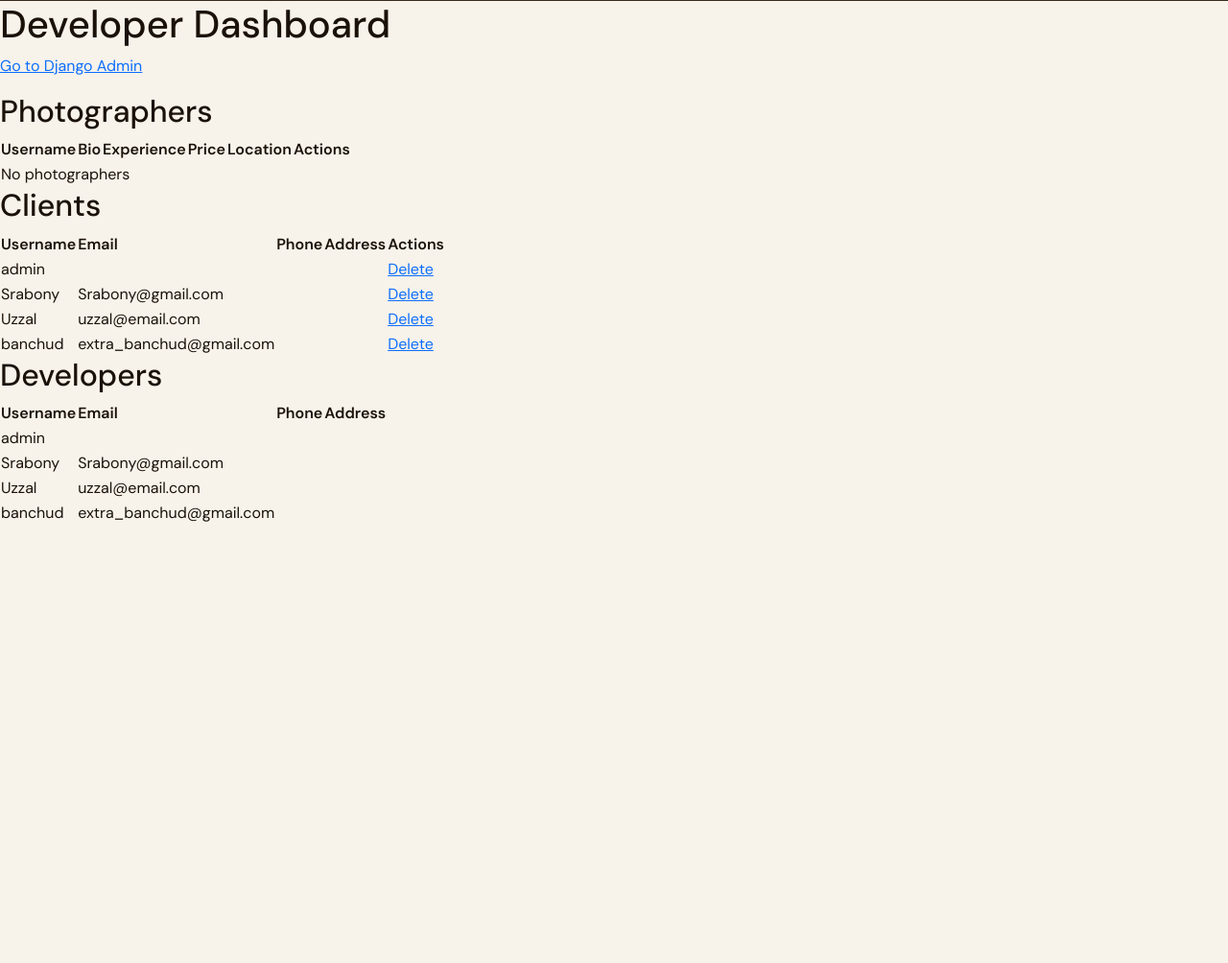
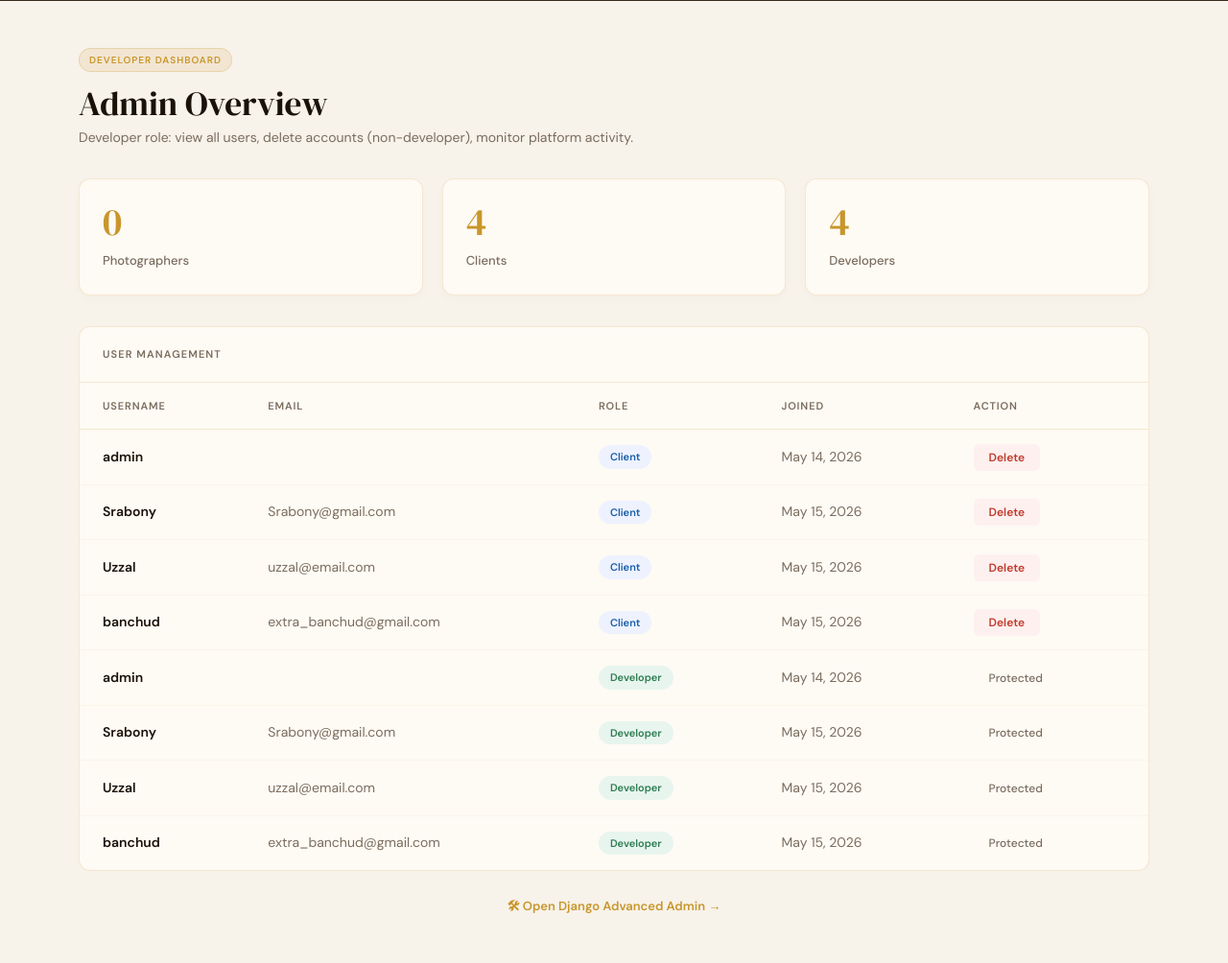
Before and after one commit to Sarker-Sourodip/SnapHire-A-Photographer-Hiring-Platform, a Django app: template templates/accounts/developer_dashboard.html in a window 1280 px wide. Shown: the part 70-1074 px from the top of the page at 96% size. Before the commit the page ends 614 px from the top, so only its background shows below. Run offline with Django 5.2, Linux system fonts and the light colour scheme; the template is opened without the code that fills it: values that come from a table or form of the project are taken from there, others are empty; data comes from the database, SQL or seed files in the repository; both versions use the stored data as it was after the commit.

Commit message:
developer dashboard

```diff
--- a/templates/accounts/developer_dashboard.html
+++ b/templates/accounts/developer_dashboard.html
@@ -1,78 +1,233 @@
 {% extends 'base.html' %}
+{% load static %}
 
-{% block title %}
-Developer Dashboard
-{% endblock %}
+{% block title %}Developer Dashboard - SnapHire{% endblock %}
 
 {% block content %}
-<h1>Developer Dashboard</h1>
-<p><a href="{% url 'admin:index' %}">Go to Django Admin</a></p>
+<style>
+    /* --- DEVELOPER DASHBOARD SPECIFIC STYLES --- */
 
-<h2>Photographers</h2>
-<table>
+    .page-badge {
+        display: inline-block;
+        background: rgba(200, 150, 43, 0.12);
+        border: 1px solid rgba(200, 150, 43, 0.25);
+        color: var(--snap-gold);
+        font-size: 10px;
+        font-weight: 600;
+        letter-spacing: 0.1em;
+        text-transform: uppercase;
+        padding: 4px 10px;
+        border-radius: 20px;
+        margin-bottom: 12px;
+    }
+
+    .section-title {
+        font-family: 'DM Serif Display', serif;
+        font-size: 2.2rem;
+        color: var(--snap-ink);
+        margin-bottom: 4px;
+    }
+
+    .section-sub {
+        font-size: 14px;
+        color: var(--snap-muted);
+        margin-bottom: 32px;
+    }
+
+    /* --- STATS GRID --- */
+    .dev-grid {
+        display: grid;
+        grid-template-columns: repeat(3, 1fr);
+        gap: 20px;
+        margin-bottom: 32px;
+    }
+
+    .dev-stat {
+        background: var(--snap-surface);
+        border: 1px solid var(--snap-border);
+        border-radius: 12px;
+        padding: 24px;
+        box-shadow: 0 4px 12px rgba(0,0,0,0.02);
+    }
+
+    .dev-stat-num {
+        font-family: 'DM Serif Display', serif;
+        font-size: 2.5rem;
+        color: var(--snap-gold);
+        display: block;
+        line-height: 1;
+        margin-bottom: 8px;
+    }
+
+    .dev-stat-lbl {
+        font-size: 13px;
+        color: var(--snap-muted);
+        font-weight: 500;
+    }
+
+    /* --- USER MANAGEMENT TABLE --- */
+    .admin-card {
+        background: var(--snap-surface);
+        border: 1px solid var(--snap-border);
+        border-radius: 12px;
+        padding: 0;
+        overflow: hidden;
+    }
+
+    .admin-card-header {
+        padding: 20px 24px;
+        border-bottom: 1px solid var(--snap-border);
+        font-size: 11px;
+        font-weight: 600;
+        text-transform: uppercase;
+        letter-spacing: 0.1em;
+        color: var(--snap-muted);
+    }
+
+    .user-table {
+        width: 100%;
+        border-collapse: collapse;
+    }
+
+    .user-table th {
+        text-align: left;
+        font-size: 11px;
+        text-transform: uppercase;
+        letter-spacing: 0.08em;
+        color: var(--snap-muted);
+        padding: 16px 24px;
+        border-bottom: 1px solid var(--snap-border);
+        font-weight: 600;
+    }
+
+    .user-table td {
+        padding: 16px 24px;
+        font-size: 14px;
+        color: var(--snap-ink);
+        border-bottom: 1px solid rgba(200, 150, 43, 0.06);
+        vertical-align: middle;
+    }
+
+    .user-table tr:last-child td {
+        border-bottom: none;
+    }
+
+    /* Role Badges */
+    .role-badge {
+        font-size: 11px;
+        font-weight: 600;
+        padding: 4px 12px;
+        border-radius: 20px;
+        display: inline-block;
+    }
+    .rb-photo { background: #FEF9E7; color: #B7770D; }
+    .rb-client { background: #EEF2FF; color: var(--snap-blue); }
+    .rb-dev { background: #E8F5EF; color: var(--snap-green); }
+
+    /* Action Buttons */
+    .btn-del {
+        font-size: 12px;
+        color: var(--snap-red);
+        background: #FEF0EF;
+        border: none;
+        padding: 6px 16px;
+        border-radius: 6px;
+        cursor: pointer;
+        font-weight: 600;
+        text-decoration: none;
+        transition: opacity 0.2s;
+    }
+    .btn-del:hover { opacity: 0.8; color: var(--snap-red); }
+
+    .btn-protected {
+        font-size: 12px;
+        color: var(--snap-muted);
+        background: transparent;
+        padding: 6px 16px;
+        font-weight: 500;
+    }
+</style>
+
+<div class="container py-5">
+
+    <div class="mb-4">
+        <span class="page-badge">DEVELOPER DASHBOARD</span>
+        <h1 class="section-title">Admin Overview</h1>
+        <p class="section-sub">Developer role: view all users, delete accounts (non-developer), monitor platform activity.</p>
+    </div>
+
+    <div class="dev-grid">
+        <div class="dev-stat text-center text-md-start">
+            <span class="dev-stat-num">{{ photographers|length }}</span>
+            <span class="dev-stat-lbl">Photographers</span>
+        </div>
+        <div class="dev-stat text-center text-md-start">
+            <span class="dev-stat-num">{{ clients|length }}</span>
+            <span class="dev-stat-lbl">Clients</span>
+        </div>
+        <div class="dev-stat text-center text-md-start">
+            <span class="dev-stat-num">{{ developers|length }}</span>
+            <span class="dev-stat-lbl">Developers</span>
+        </div>
+    </div>
+
+    <div class="admin-card">
+        <div class="admin-card-header">User Management</div>
+        <div class="table-responsive">
+            <table class="user-table">
                 <thead>
-        <tr><th>Username</th><th>Bio</th><th>Experience</th><th>Price</th><th>Location</th><th>Actions</th></tr>
+                    <tr>
+                        <th>Username</th>
+                        <th>Email</th>
+                        <th>Role</th>
+                        <th>Joined</th>
+                        <th>Action</th>
+                    </tr>
                 </thead>
                 <tbody>
                     {% for p in photographers %}
                     <tr>
-            <td>{{ p.user.username }}</td>
-            <td>{{ p.bio }}</td>
-            <td>{{ p.experience_years }}</td>
-            <td>{{ p.price_per_hour }}</td>
-            <td>{{ p.location }}</td>
+                        <td class="fw-bold">{{ p.user.username }}</td>
+                        <td style="color: var(--snap-muted);">{{ p.user.email }}</td>
+                        <td><span class="role-badge rb-photo">Photographer</span></td>
+                        <td style="color: var(--snap-muted);">{{ p.user.date_joined|date:"M d, Y" }}</td>
                         <td>
-                <a href="{% url 'photographer_public' p.pk %}">View</a>
-                |
-                <a href="{% url 'developer_delete_user' p.user.pk %}">Delete</a>
+                            <a href="{% url 'developer_delete_user' p.user.pk %}" class="btn-del" onclick="return confirm('Delete this photographer?')">Delete</a>
                         </td>
                     </tr>
-    {% empty %}
-        <tr><td colspan="6">No photographers</td></tr>
+                    {% endfor %}
+
+                    {% for c in clients %}
+                    <tr>
+                        <td class="fw-bold">{{ c.username }}</td>
+                        <td style="color: var(--snap-muted);">{{ c.email }}</td>
+                        <td><span class="role-badge rb-client">Client</span></td>
+                        <td style="color: var(--snap-muted);">{{ c.date_joined|date:"M d, Y" }}</td>
+                        <td>
+                            <a href="{% url 'developer_delete_user' c.pk %}" class="btn-del" onclick="return confirm('Delete this client?')">Delete</a>
+                        </td>
+                    </tr>
+                    {% endfor %}
+
+                    {% for d in developers %}
+                    <tr>
+                        <td class="fw-bold">{{ d.username }}</td>
+                        <td style="color: var(--snap-muted);">{{ d.email }}</td>
+                        <td><span class="role-badge rb-dev">Developer</span></td>
+                        <td style="color: var(--snap-muted);">{{ d.date_joined|date:"M d, Y" }}</td>
+                        <td><span class="btn-protected">Protected</span></td>
+                    </tr>
                     {% endfor %}
                 </tbody>
             </table>
+        </div>
+    </div>
 
-<h2>Clients</h2>
-<table>
-    <thead>
-        <tr><th>Username</th><th>Email</th><th>Phone</th><th>Address</th><th>Actions</th></tr>
-    </thead>
-    <tbody>
-    {% for c in clients %}
-        <tr>
-            <td>{{ c.username }}</td>
-            <td>{{ c.email }}</td>
-            <td>{{ c.profile.phone }}</td>
-            <td>{{ c.profile.address }}</td>
-            <td>
-                <a href="{% url 'developer_delete_user' c.pk %}">Delete</a>
-            </td>
-        </tr>
-    {% empty %}
-        <tr><td colspan="5">No clients</td></tr>
-    {% endfor %}
-    </tbody>
-</table>
+    <div class="mt-4 text-center">
+        <a href="{% url 'admin:index' %}" class="text-decoration-none" style="color: var(--snap-gold); font-size: 13px; font-weight: 600;">
+            🛠 Open Django Advanced Admin →
+        </a>
+    </div>
 
-
-<h2>Developers</h2>
-<table>
-    <thead>
-        <tr><th>Username</th><th>Email</th><th>Phone</th><th>Address</th></tr>
-    </thead>
-    <tbody>
-    {% for d in developers %}
-        <tr>
-            <td>{{ d.username }}</td>
-            <td>{{ d.email }}</td>
-            <td>{{ d.profile.phone }}</td>
-            <td>{{ d.profile.address }}</td>
-        </tr>
-    {% empty %}
-        <tr><td colspan="4">No developers</td></tr>
-    {% endfor %}
-    </tbody>
-</table>
-
+</div>
 {% endblock %}
```
Also changed, not shown: db.sqlite3. Lines whose indentation alone changed are shown as unchanged.
